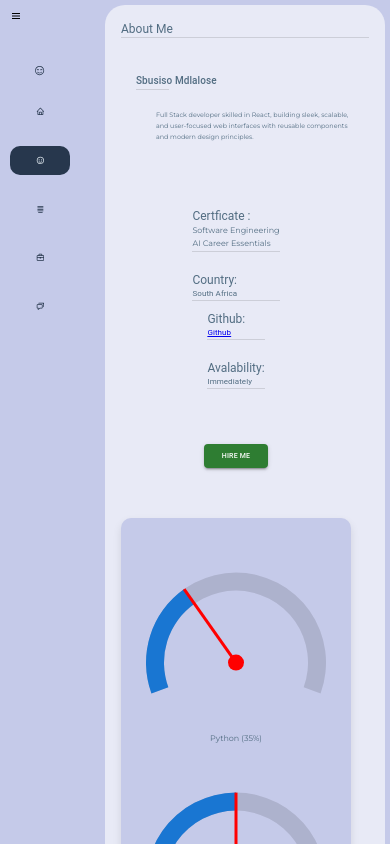
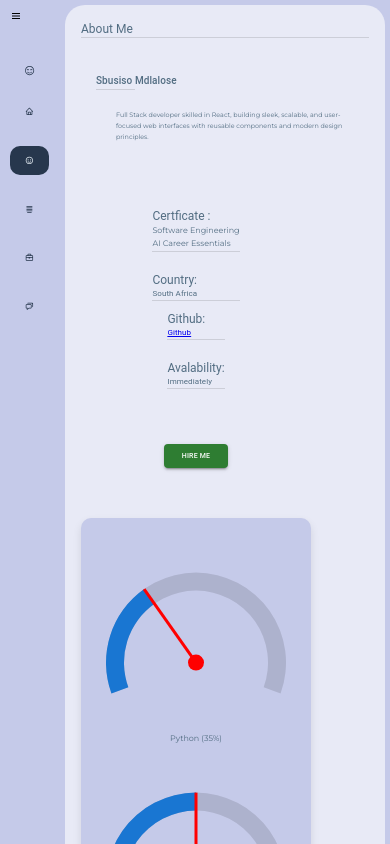
Before and after one commit to Mdlalose4life/Portfolio, a React (Vite) app: page /about in a window 390 px wide. Shown: the top 844 px of the page. Built offline with nearby package versions, Linux system fonts and the light colour scheme.

Commit message:
Adding on the ui

```diff
--- a/src/App.css
+++ b/src/App.css
@@ -18,6 +18,6 @@
 
 @media (max-width: 768px) {
     .dashboard--content {
-        margin-left: 100px;
+        margin-left: 60px;
     }
 }
--- a/src/components/Sidebar.jsx
+++ b/src/components/Sidebar.jsx
@@ -17,7 +17,7 @@ const Sidebar = () => {
   };
 
   useEffect(() => {
-    handleResize(); // Set the initial state based on screen size
+    handleResize();
     window.addEventListener('resize', handleResize);
     return () => {
       window.removeEventListener('resize', handleResize);
--- a/src/styles/About.css
+++ b/src/styles/About.css
@@ -50,6 +50,7 @@
   gap: 120px;
   padding: 10px;
 }
+
 
 .country--controller {
   padding-top: 20px;
--- a/src/styles/sidebar.css
+++ b/src/styles/sidebar.css
@@ -14,13 +14,15 @@
 }
 
 .menu.collapsed {
-    width: 80px;
+    width: 59px;
     padding: 10px;
 }
 
 .menu.expanded {
     width: 200px;
     padding: 20px;
+    height: 100%;
+    z-index: 1;
 }
 
 .toggle-button {
```
